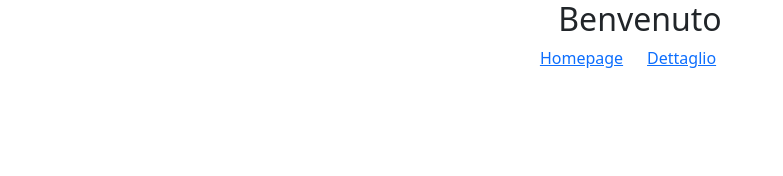
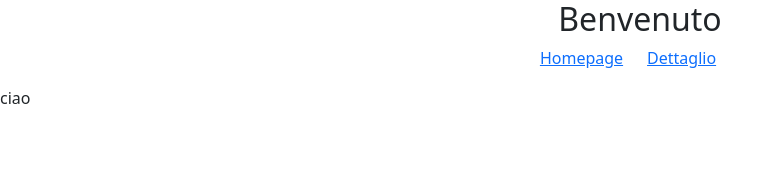
Before and after one commit to rob587/webapp-react, a React (Vite) app: page / in a window 1280 px wide. Shown: the top 176 px of the page, without its empty margins (0-783 px from the left). Built offline with nearby package versions, Linux system fonts and the light colour scheme; the HTML template or start-up script is replaced by a standard one.

Commit message:
[fix] app.js

```diff
--- a/src/App.jsx
+++ b/src/App.jsx
@@ -2,21 +2,21 @@ import HomePage from "./pages/HomePage"
 import DetailProduct from "./pages/DetailFilm"
 
 import  DefaultLayout from "./layout/DefaultLayout"
-import  {BrowserRouter, Routes, Route} from "react-router-dom"
+import  {BrowserRouter, Routes, Route, Links} from "react-router-dom"
 
 function App() {
 
 
   return (
     <>
-    <BrowserRouter>
-      <Routes>
-        <Route element ={<DefaultLayout/>}>
-          <Route path='/' element={<HomePage/>}></Route>
-          <Route path='/detailproduct' element={<DetailProduct/>}></Route>
-        </Route>
-      </Routes>
-    </BrowserRouter>
+      <BrowserRouter>
+        <Routes>
+          <Route path="/" element={<DefaultLayout />}>
+            <Route index element={<HomePage />} />
+            <Route path="details" element={<DetailProduct />} />
+          </Route>
+        </Routes>
+      </BrowserRouter>
 
     </>
   )
--- a/src/pages/DetailFilm.jsx
+++ b/src/pages/DetailFilm.jsx
@@ -3,7 +3,7 @@ import React from 'react'
 const DetailFilm = () => {
   return (
     <div>
-
+      sdsd
     </div>
   )
 }
--- a/src/pages/HomePage.jsx
+++ b/src/pages/HomePage.jsx
@@ -3,7 +3,7 @@ import React from 'react'
 const HomePage = () => {
   return (
     <div>
-
+      ciao
     </div>
   )
 }
```
